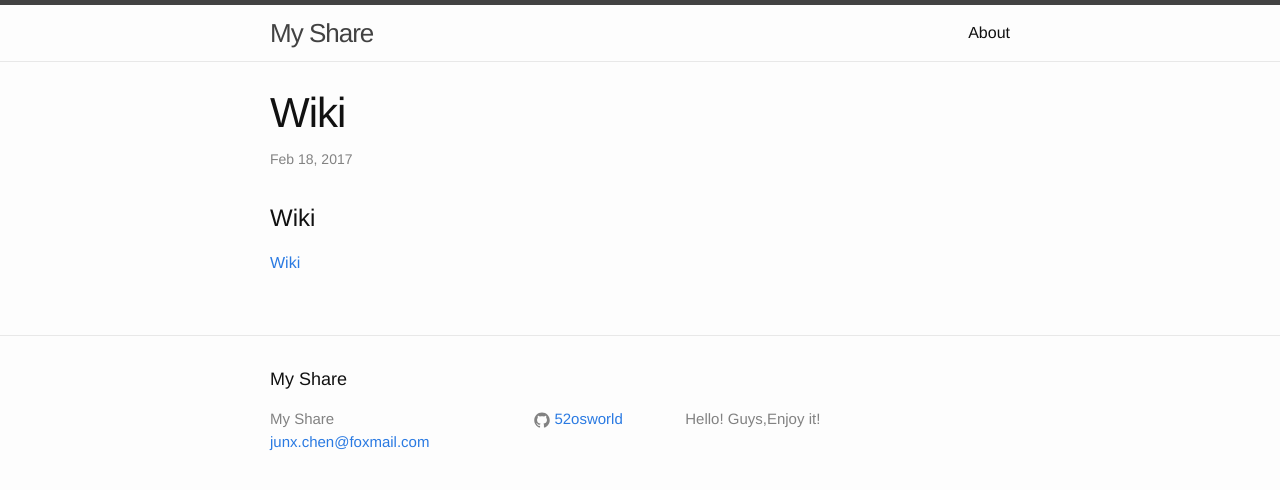
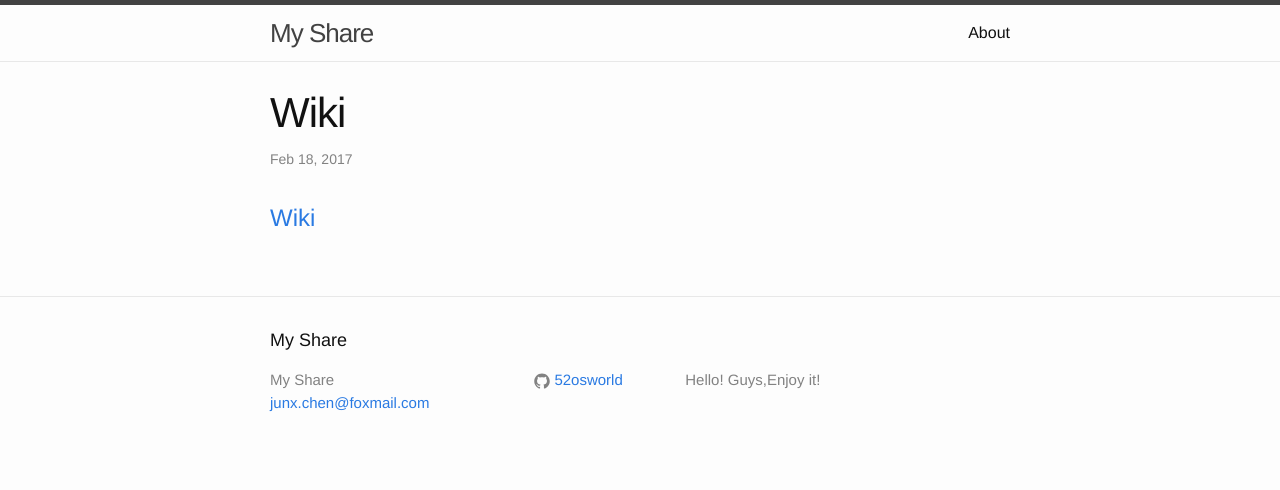
Before and after one commit to junxnone/tio, a Jekyll site: the page built from _posts/2017-02-18-Wiki.markdown, in a window 1280 px wide. Shown: the top 490 px of the page. Built offline with Jekyll 4.4.1, drawn with Linux system fonts in a browser that asks for light colours; our own code applies the rules of GitHub Pages for plain Markdown files.

Commit message:
Update 2017-02-18-Wiki.markdown

```diff
--- a/_posts/2017-02-18-Wiki.markdown
+++ b/_posts/2017-02-18-Wiki.markdown
@@ -1,2 +1 @@
-# Wiki
-[Wiki](https://github.com/junxnone/junxnone.github.io/wiki)
+# [Wiki](https://github.com/junxnone/junxnone.github.io/wiki)
```
